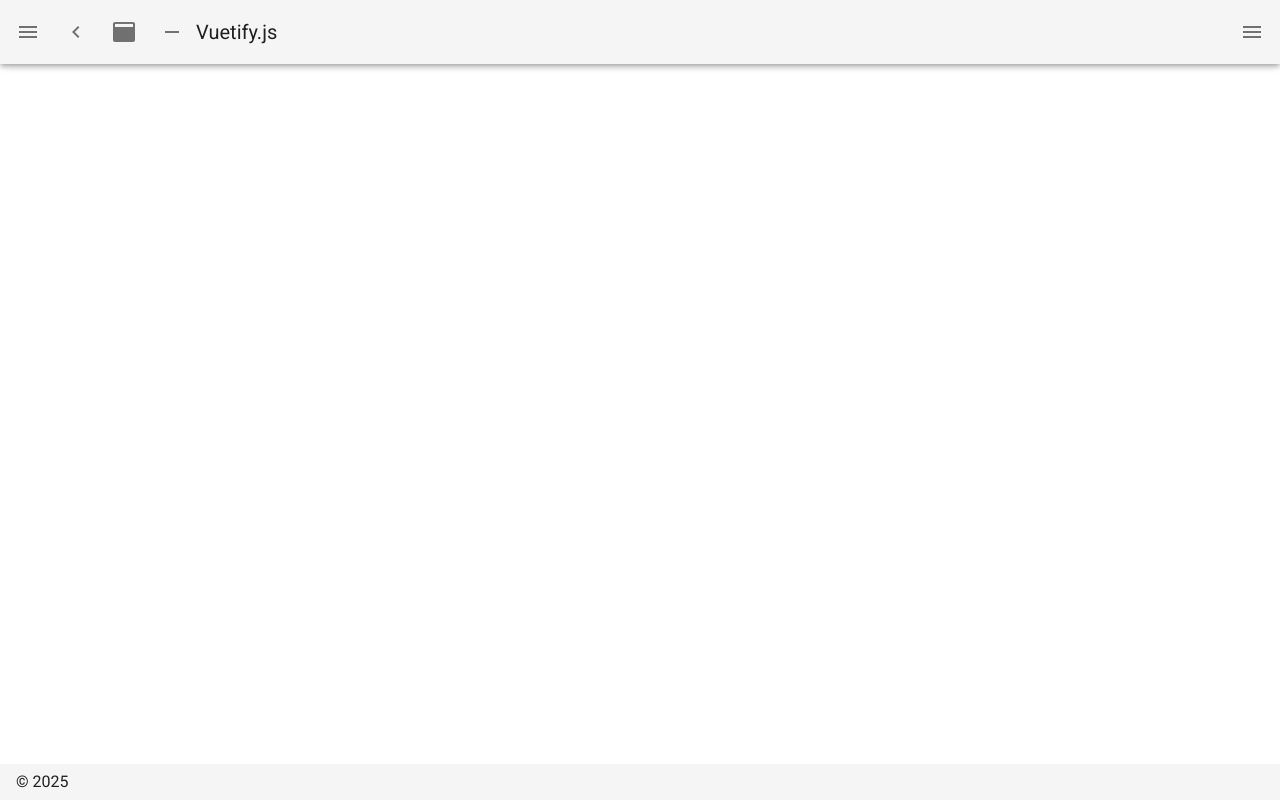
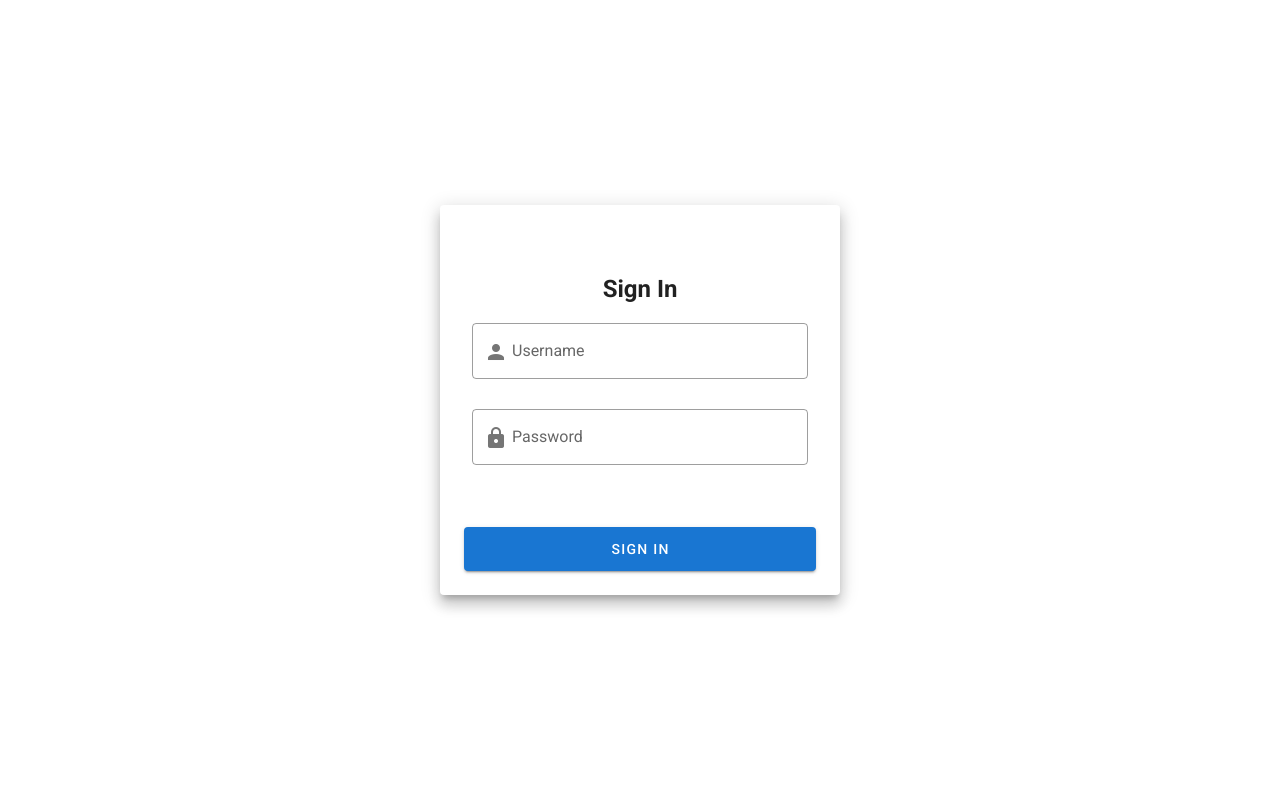
Before and after one commit to kikoman-ui/malig-qr-app, a Nuxt app: page /auth/signin in a window 1280 px wide. Before the commit this address had no page. Built offline with nearby package versions, Linux system fonts and the light colour scheme.

Commit message:
commit message

```diff
--- /dev/null
+++ b/layouts/auth.vue
@@ -0,0 +1,6 @@
+<template>
+    <v-app>
+        <nuxt />
+    </v-app>
+
+</template>
--- /dev/null
+++ b/pages/auth/signin.vue
@@ -0,0 +1,38 @@
+<template>
+    <div class="d-flex align-center justify-center fill-height">
+      <v-card width="400" elevation="10" class="pa-4">
+        <v-img
+        src="/logo.png"
+        height="50"
+        width="50"
+        >
+        </v-img>
+        <h2 class="text-center ">Sign In</h2>
+        <v-card-text>
+          <v-form>
+            <v-text-field
+              outlined
+              label="Username"
+              type="text"
+              prepend-inner-icon="mdi-account"
+            ></v-text-field>
+            <v-text-field
+              outlined
+              label="Password"
+              type="password"
+              prepend-inner-icon="mdi-lock"
+            ></v-text-field>
+          </v-form>
+        </v-card-text>
+        <v-card-actions class="pt-4">
+          <v-btn color="primary" block large>Sign In</v-btn>
+        </v-card-actions>
+      </v-card>
+    </div>
+  </template>
+
+<script>
+export default {
+    layout: "auth"
+}
+</script>
```
Also changed, not shown: static/logo.png (added).
